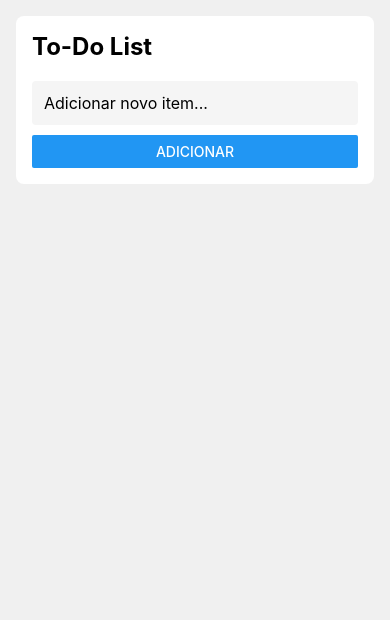
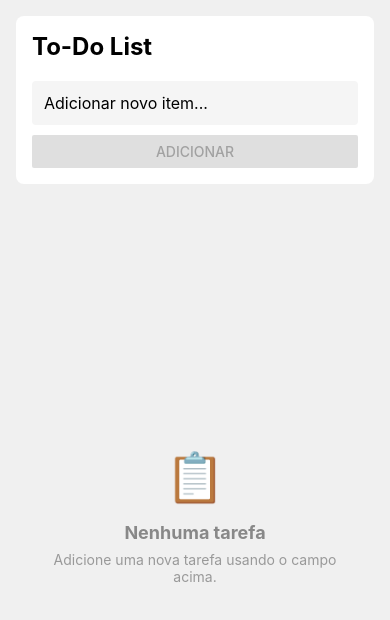
Before and after one commit to rpontosalgado/todo-app, a React Native app: screen / in a window 390 px wide. Shown: the top 620 px of the page. Built offline with nearby package versions, Linux system fonts and the light colour scheme.

Commit message:
feat: add loading, empty state, delete confirmation, and UX polish to TodoList
Add loading indicator, empty state with icon, delete confirmation
modal, disable add button when input empty, and comprehensive tests

```diff
--- a/src/components/TodoList/TodoList.styles.ts
+++ b/src/components/TodoList/TodoList.styles.ts
@@ -29,4 +29,76 @@ export const Input = styled.TextInput`
 
 export const ListContent = {
   paddingBottom: 16,
+  flexGrow: 1,
 };
+
+export const LoadingContainer = styled.View`
+  flex: 1;
+  justify-content: center;
+  align-items: center;
+`;
+
+export const LoadingText = styled.Text`
+  font-size: 16px;
+  color: #888;
+  margin-top: 12px;
+`;
+
+export const EmptyContainer = styled.View`
+  flex: 1;
+  justify-content: center;
+  align-items: center;
+  padding: 32px;
+`;
+
+export const EmptyTitle = styled.Text`
+  font-size: 18px;
+  font-weight: bold;
+  color: #888;
+  margin-bottom: 8px;
+`;
+
+export const EmptyText = styled.Text`
+  font-size: 14px;
+  color: #999;
+  text-align: center;
+`;
+
+export const EmptyIcon = styled.Text`
+  font-size: 48px;
+  margin-bottom: 16px;
+`;
+
+export const ModalOverlay = styled.View`
+  flex: 1;
+  justify-content: center;
+  align-items: center;
+  background-color: rgba(0, 0, 0, 0.5);
+`;
+
+export const ModalContent = styled.View`
+  background-color: #fff;
+  padding: 24px;
+  border-radius: 12px;
+  width: 80%;
+  max-width: 320px;
+  align-items: center;
+`;
+
+export const ModalTitle = styled.Text`
+  font-size: 18px;
+  font-weight: bold;
+  margin-bottom: 8px;
+`;
+
+export const ModalText = styled.Text`
+  font-size: 14px;
+  color: #666;
+  text-align: center;
+  margin-bottom: 20px;
+`;
+
+export const ModalButtons = styled.View`
+  flex-direction: row;
+  gap: 12px;
+`;
--- a/src/components/TodoList/TodoList.tsx
+++ b/src/components/TodoList/TodoList.tsx
@@ -1,5 +1,11 @@
 import React, { useContext, useState } from "react";
-import { Button, FlatList } from "react-native";
+import {
+  ActivityIndicator,
+  Alert,
+  Button,
+  FlatList,
+  Modal,
+} from "react-native";
 import { TodoContext } from "../../contexts/TodoContext";
 import { TodoItem } from "../TodoItem/TodoItem";
 import * as S from "./TodoList.styles";
@@ -9,15 +15,41 @@ const TodoList = () => {
   if (!context) {
     return null;
   }
-  const { todos, updateTodo, deleteTodo, addTodo } = context;
+  const { todos, loading, updateTodo, deleteTodo, addTodo } = context;
   const [newTodo, setNewTodo] = useState("");
+  const [deleteConfirmId, setDeleteConfirmId] = useState<string | null>(null);
 
   const handleAddTodo = () => {
-    if (newTodo.trim()) {
-      addTodo(newTodo);
+    const trimmed = newTodo.trim();
+    if (trimmed) {
+      addTodo(trimmed);
       setNewTodo("");
     }
   };
+
+  const handleRequestDelete = (id: string) => {
+    setDeleteConfirmId(id);
+  };
+
+  const handleConfirmDelete = () => {
+    if (deleteConfirmId) {
+      deleteTodo(deleteConfirmId);
+      setDeleteConfirmId(null);
+    }
+  };
+
+  const handleCancelDelete = () => {
+    setDeleteConfirmId(null);
+  };
+
+  if (loading) {
+    return (
+      <S.LoadingContainer>
+        <ActivityIndicator size="large" color="#007AFF" />
+        <S.LoadingText>Carregando...</S.LoadingText>
+      </S.LoadingContainer>
+    );
+  }
 
   return (
     <S.Container>
@@ -28,17 +60,59 @@ const TodoList = () => {
           value={newTodo}
           onChangeText={setNewTodo}
           onSubmitEditing={handleAddTodo}
+          returnKeyType="done"
         />
-        <Button title="Adicionar" onPress={handleAddTodo} />
+        <Button
+          title="Adicionar"
+          onPress={handleAddTodo}
+          disabled={!newTodo.trim()}
+        />
       </S.AddContainer>
+      {todos.length === 0 ? (
+        <S.EmptyContainer>
+          <S.EmptyIcon>📋</S.EmptyIcon>
+          <S.EmptyTitle>Nenhuma tarefa</S.EmptyTitle>
+          <S.EmptyText>
+            Adicione uma nova tarefa usando o campo acima.
+          </S.EmptyText>
+        </S.EmptyContainer>
+      ) : (
         <FlatList
           data={todos}
           keyExtractor={(item) => item.id}
           renderItem={({ item }) => (
-          <TodoItem todo={item} onEdit={updateTodo} onDelete={deleteTodo} />
+            <TodoItem
+              todo={item}
+              onEdit={updateTodo}
+              onDelete={handleRequestDelete}
+            />
           )}
           contentContainerStyle={S.ListContent}
         />
+      )}
+      <Modal
+        visible={deleteConfirmId !== null}
+        transparent
+        animationType="fade"
+        onRequestClose={handleCancelDelete}
+      >
+        <S.ModalOverlay>
+          <S.ModalContent>
+            <S.ModalTitle>Confirmar exclusão</S.ModalTitle>
+            <S.ModalText>
+              Tem certeza que deseja remover esta tarefa?
+            </S.ModalText>
+            <S.ModalButtons>
+              <Button title="Cancelar" onPress={handleCancelDelete} color="#999" />
+              <Button
+                title="Remover"
+                onPress={handleConfirmDelete}
+                color="#f44336"
+              />
+            </S.ModalButtons>
+          </S.ModalContent>
+        </S.ModalOverlay>
+      </Modal>
     </S.Container>
   );
 };
```
Also changed, not shown: 1 other file (tests, documents, lock files or other folders). Lines whose indentation alone changed are shown as unchanged.
